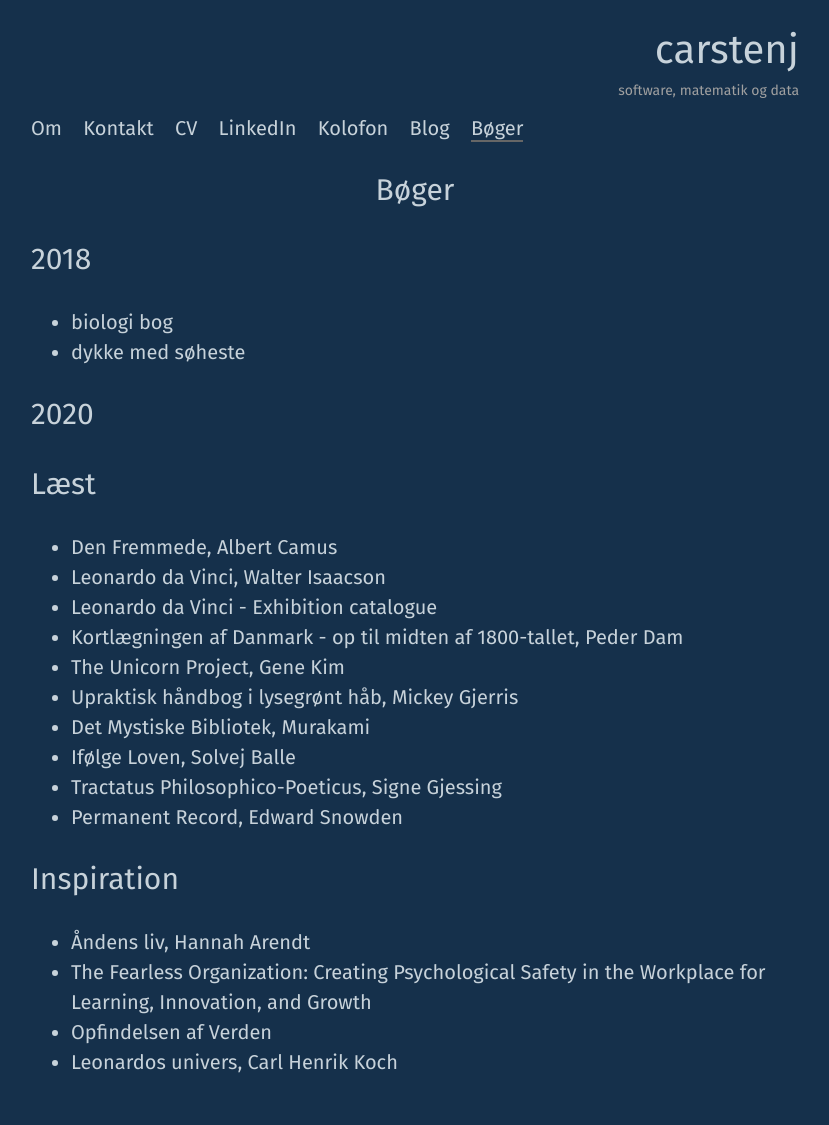
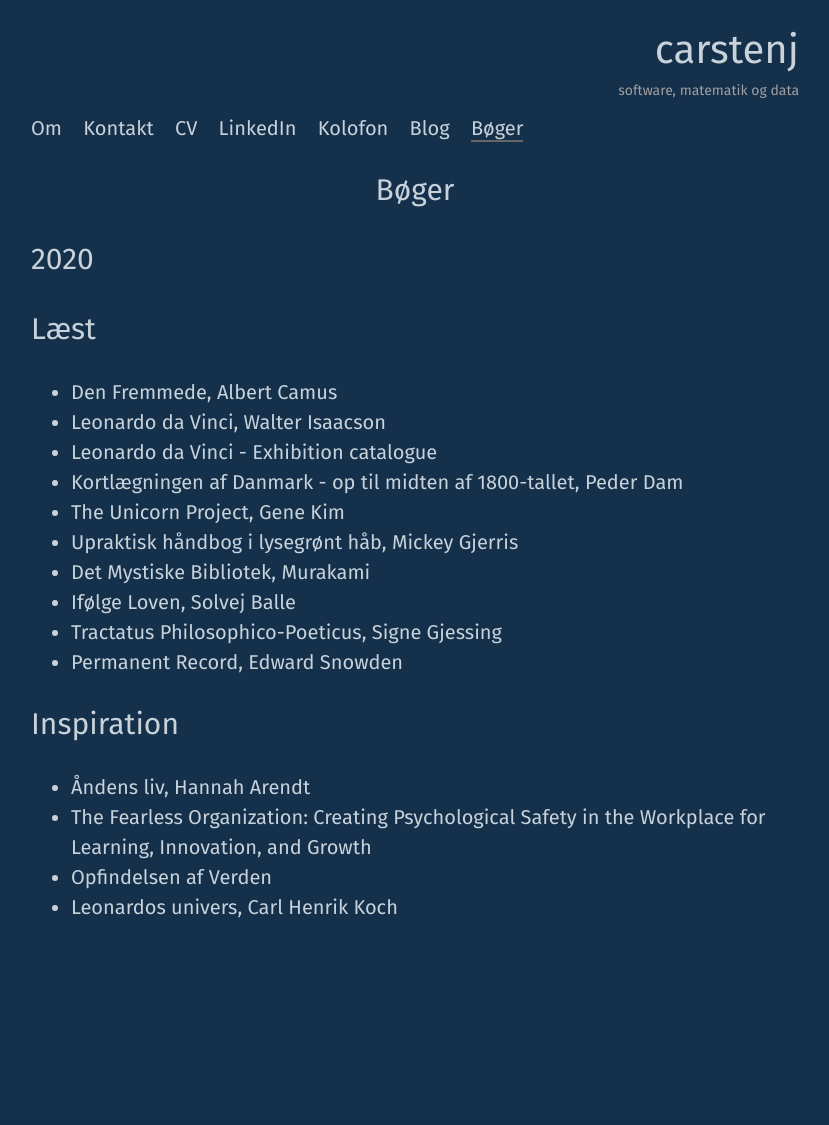
Before and after one commit to carsten-j/carsten-j.github.io, a Jekyll site: the page built from books.md, in a window 1280 px wide. Shown: the whole page, without its empty margins (225-1054 px from the left). Built offline with Jekyll 4.4.1, drawn with Linux system fonts in a browser that asks for light colours; nearby versions of some CDN libraries; after the commit the page ends 970 px from its top, so only the background shows below that.

Commit message:
2020 bøger uden at gentage 2018

```diff
--- a/books.md
+++ b/books.md
@@ -3,9 +3,6 @@ layout:    page
 title:     Bøger
 permalink: /books/
 ---
-# 2018
-* biologi bog
-* dykke med søheste
 
 # 2020
 
```
